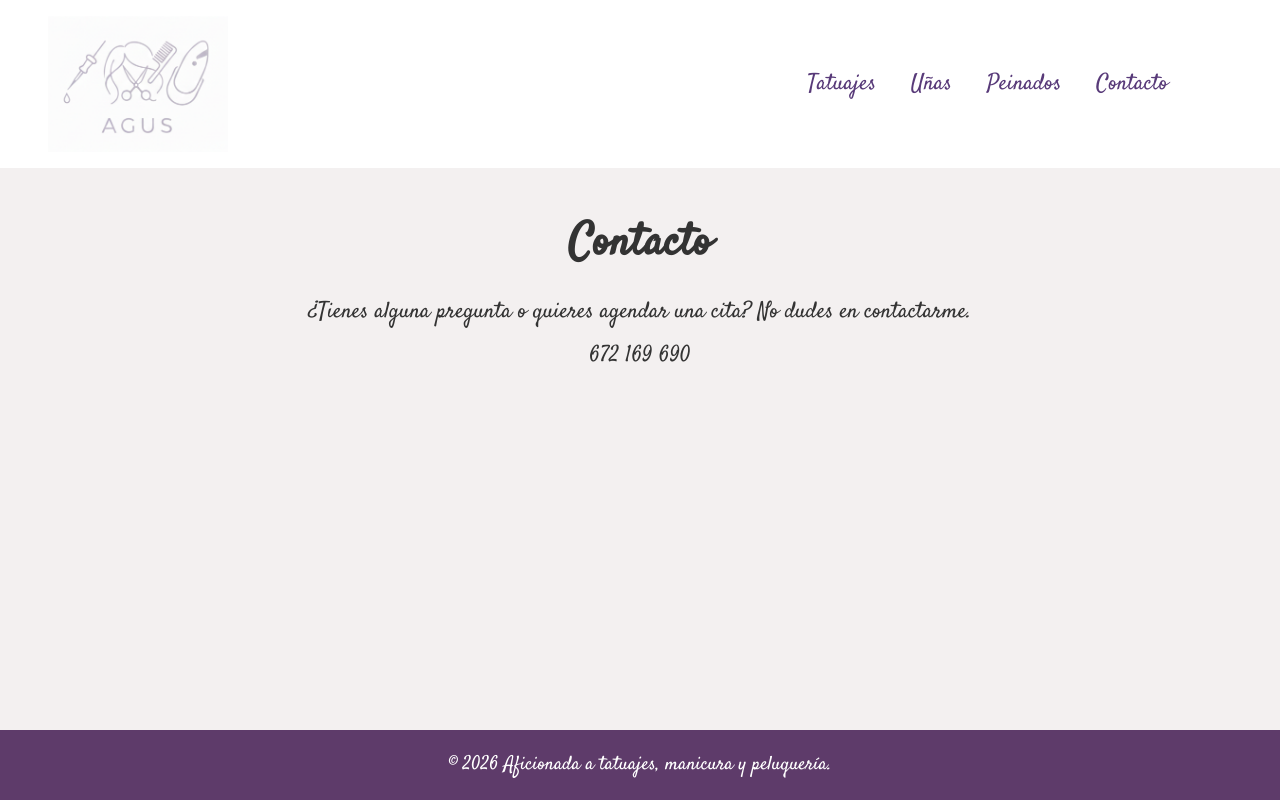
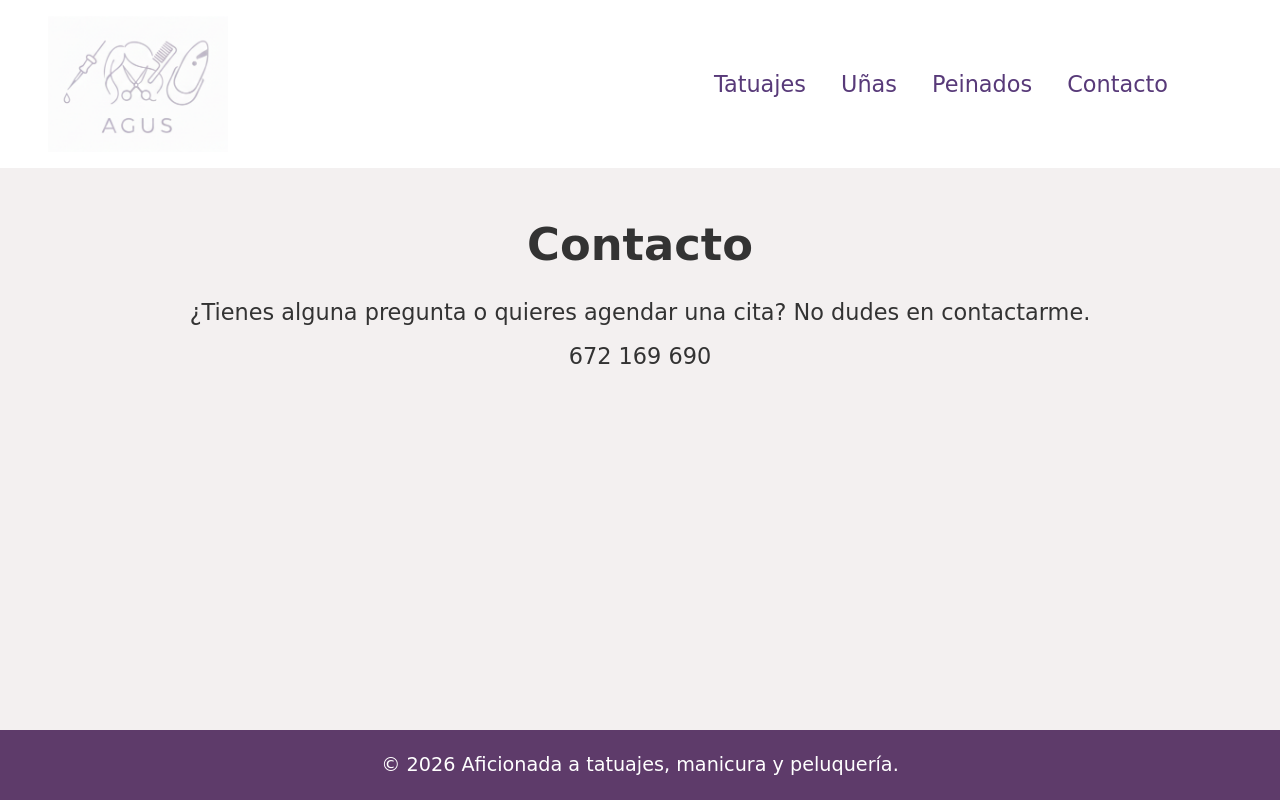
Before and after one commit to mariatvr/Galeria_Agus, a plain HTML site: page contacto.html in a window 1280 px wide. Drawn offline with Linux system fonts and the light colour scheme.

Commit message:
cambio tipo de letras

```diff
--- a/contacto.html
+++ b/contacto.html
@@ -4,7 +4,7 @@
     <meta charset="UTF-8">
     <meta name="viewport" content="width=device-width, initial-scale=1.0">
     <link rel="icon" type="image/x-icon" href="favicon.ico">
-    <link href="https://fonts.googleapis.com/css2?family=Satisfy&display=swap" rel="stylesheet">
+    <link href="https://fonts.googleapis.com/css2?family=Dancing+Script:wght@400..700&display=swap" rel="stylesheet">
     <link rel="stylesheet" href="style.css">
     <title>Contacto</title>
 </head>
```
Also changed, not shown: peinados.html (+1 -1 lines), tatuajes.html (+1 -1 lines), uñas.html (+1 -1 lines).
